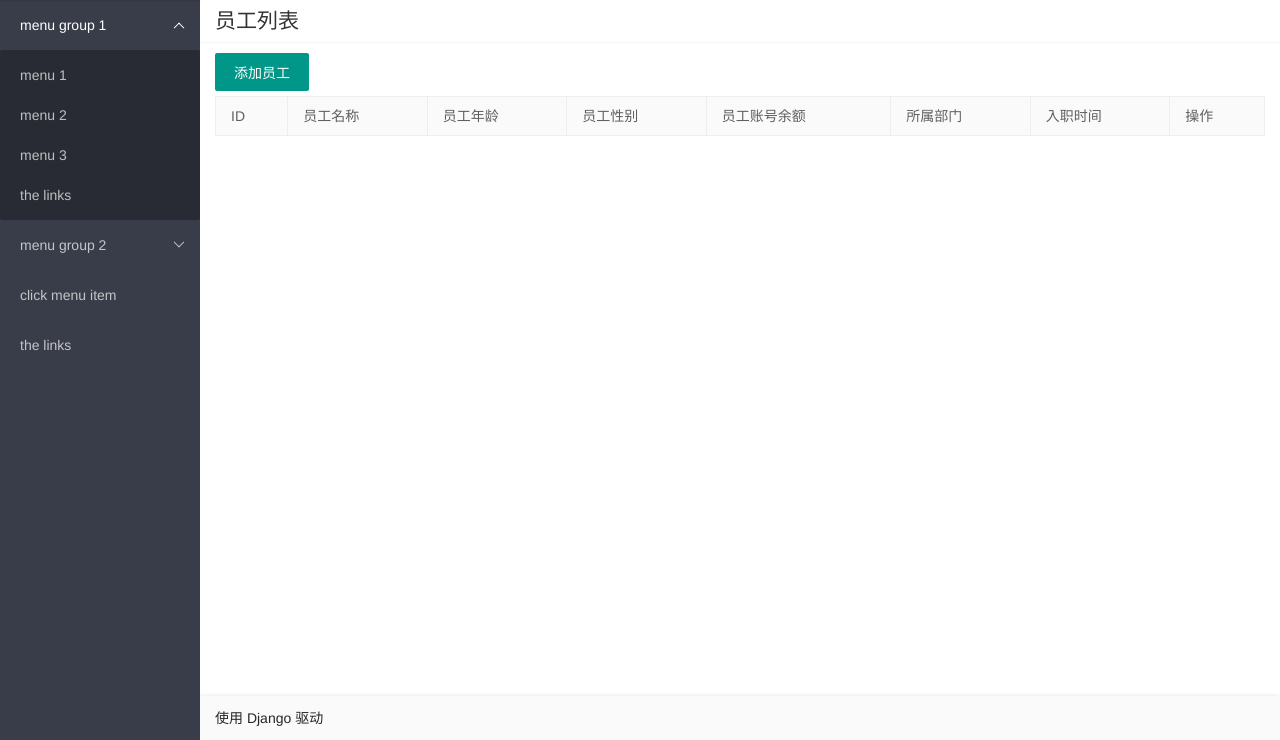
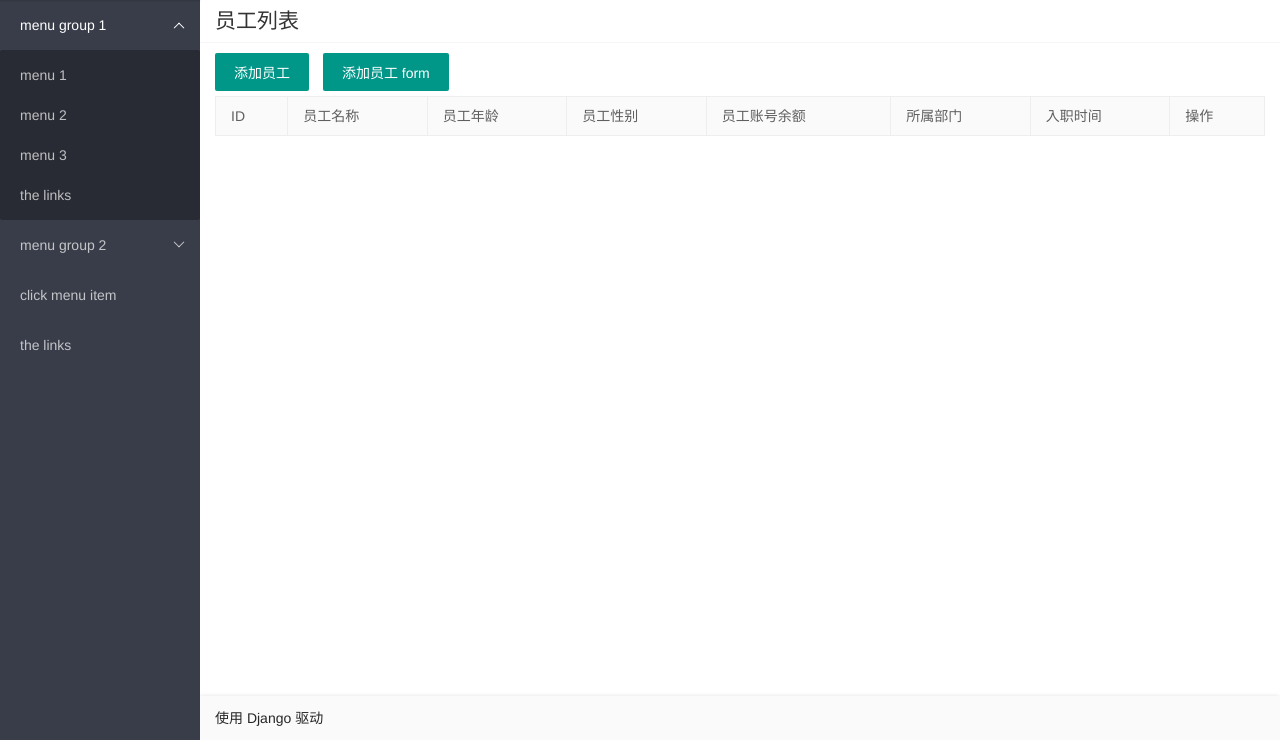
Before and after one commit to Norman-pong/learn-django, a Django app: page /employee/list in a window 1280 px wide. Shown: the part 60-800 px from the top of the page. Run offline with Django 4.2, Linux system fonts and the light colour scheme; data that the repository does not hold is empty.

Commit message:
feat: 使用 ModelForm 添加员工

```diff
--- a/app02/models.py
+++ b/app02/models.py
@@ -9,6 +9,9 @@ class Department(models.Model):
     title = models.CharField(verbose_name='标题', max_length=20)
     add_date = models.DateTimeField(verbose_name='创建时间', default=timezone.now, db_comment='部门创建时间')
     mod_date = models.DateTimeField(verbose_name='创建时间', auto_now=True, db_comment='部门修改时间')
+
+    def __str__(self) -> str:
+        return self.title
 
 
 class Employee(models.Model):
@@ -25,7 +28,7 @@ class Employee(models.Model):
         2. 当部门表删除数据时，员工表有所关联的数据将“联级删除”
     '''
     # depart = models.ForeignKey(to=Department, to_field=)
-    depart = models.ForeignKey(to=Department, to_field='id', on_delete=models.CASCADE)
+    depart = models.ForeignKey(verbose_name='部门' ,to=Department, to_field='id', on_delete=models.CASCADE)
     # 置空处理
     # depart = models.ForeignKey(to='Department', to_field='id', null=True, blank=True, on_delete=models.SET_NULL)
 
--- a/app02/static/js/employess.js
+++ b/app02/static/js/employess.js
@@ -1,4 +1,5 @@
 const csrftoken = document.querySelector('[name=csrfmiddlewaretoken]').value;
+$(function () {
   layui.use(['element', 'layer', 'util', 'laydate'], function () {
     var element = layui.element;
     var layer = layui.layer;
@@ -39,3 +40,4 @@ layui.use(['element', 'layer', 'util', 'laydate'], function () {
       return false; // 阻止默认 form 跳转
     });
   });
+})
--- a/app02/templates/employees.html
+++ b/app02/templates/employees.html
@@ -8,6 +8,9 @@
     <button type="button"
             class="layui-btn layui-bg-primary"
             lay-on="promptForEmployess">添加员工</button>
+    <button type="button" class="layui-btn layui-bg-primary">
+      <a style="color:white;" href='/employee/add'>添加员工 form</a>
+    </button>
     <table class="layui-table" style="text-align: center;">
       <thead>
         <tr>
--- a/app02/views.py
+++ b/app02/views.py
@@ -1,6 +1,8 @@
 import json
-from django.shortcuts import render, HttpResponse
+from django.shortcuts import render, HttpResponse, redirect
 from django.http import JsonResponse, QueryDict
+from django.forms import ModelForm
+from django import forms
 from app02.models import Department, Employee
 
 
@@ -17,10 +19,42 @@ def employee_index(request):
         'depart_list': Department.objects.all(),
         'gender_choices': Employee.gender_choices
     }
-    for obj in list:
-        print('转换数据库数据 --> ', obj.get_gender_display(), obj.hiredate.strftime('%Y-%m-%d'))
-        print('联表查询部门表 --> ', obj.depart.title)
+    # for obj in list:
+    #     print('转换数据库数据 --> ', obj.get_gender_display(), obj.hiredate.strftime('%Y-%m-%d'))
+    #     print('联表查询部门表 --> ', obj.depart.title)
     return render(request, 'employees.html', {'employees': list, 'context' :context})
+
+
+class EmployeeForm(ModelForm):
+    # 需要独立编写校验规则
+    name = forms.CharField(min_length=2,label='员工姓名')
+    password = forms.CharField(min_length=6,label='员工密码')
+    hiredate_attrs = {'placeholder': "yyyy-MM-dd",'class': 'layui-input','lay-verify':'date','id':'date','autocomplete':'off'}
+    hiredate = forms.DateTimeField(label='入职时间',widget=forms.TextInput(attrs=hiredate_attrs))
+    class Meta:
+        model = Employee
+        fields = ['name', 'password', 'gender', 'age', 'account', 'hiredate','depart']
+
+    def __init__(self, *args, **kwargs):
+        super().__init__(*args, **kwargs)
+        for name, field in self.fields.items():
+          # 通过插件添加 input 属性
+          if name == 'hiredate':
+              continue
+          field.widget.attrs = {"class": 'layui-input', "lay-verify": "required", "placeholder": "请输入{}".format(field.label),'autocomplete':'off'}
+
+
+def employee_add_user_form(request):
+    if request.method == 'GET':
+      form = EmployeeForm()
+      return render(request, 'employees_add.html', { 'form': form})
+    if request.method == 'POST':
+        form = EmployeeForm(data=request.POST)
+        if form.is_valid():
+            form.save()
+        else:
+            return render(request, 'employees_add.html', { 'form': form})
+    return redirect('/employee/list')
 
 
 def employee_add_user(request):
--- a/test_demo/urls.py
+++ b/test_demo/urls.py
@@ -29,8 +29,6 @@ urlpatterns = [
     path('home/templates', views.home_templates),
     path('grammar/summary', views.grammar_summary),
 
-
-
     # 登录案例
     path('user/add', views.user_add),
     path('user/list', views.user_list),
@@ -40,6 +38,8 @@ urlpatterns = [
     # app02
     path('dept/list', app02_views.dept_index),
     path('employee/list',app02_views.employee_index),
+    path('employee/add',app02_views.employee_add_user_form),
+
     #api
     path('api/dept', app02_views.dept),
     path('api/employee/add_user', app02_views.employee_add_user),
```
Also changed, not shown: app02/templates/employees_add.html (added, +22 -0 lines). Lines whose indentation alone changed are shown as unchanged.
